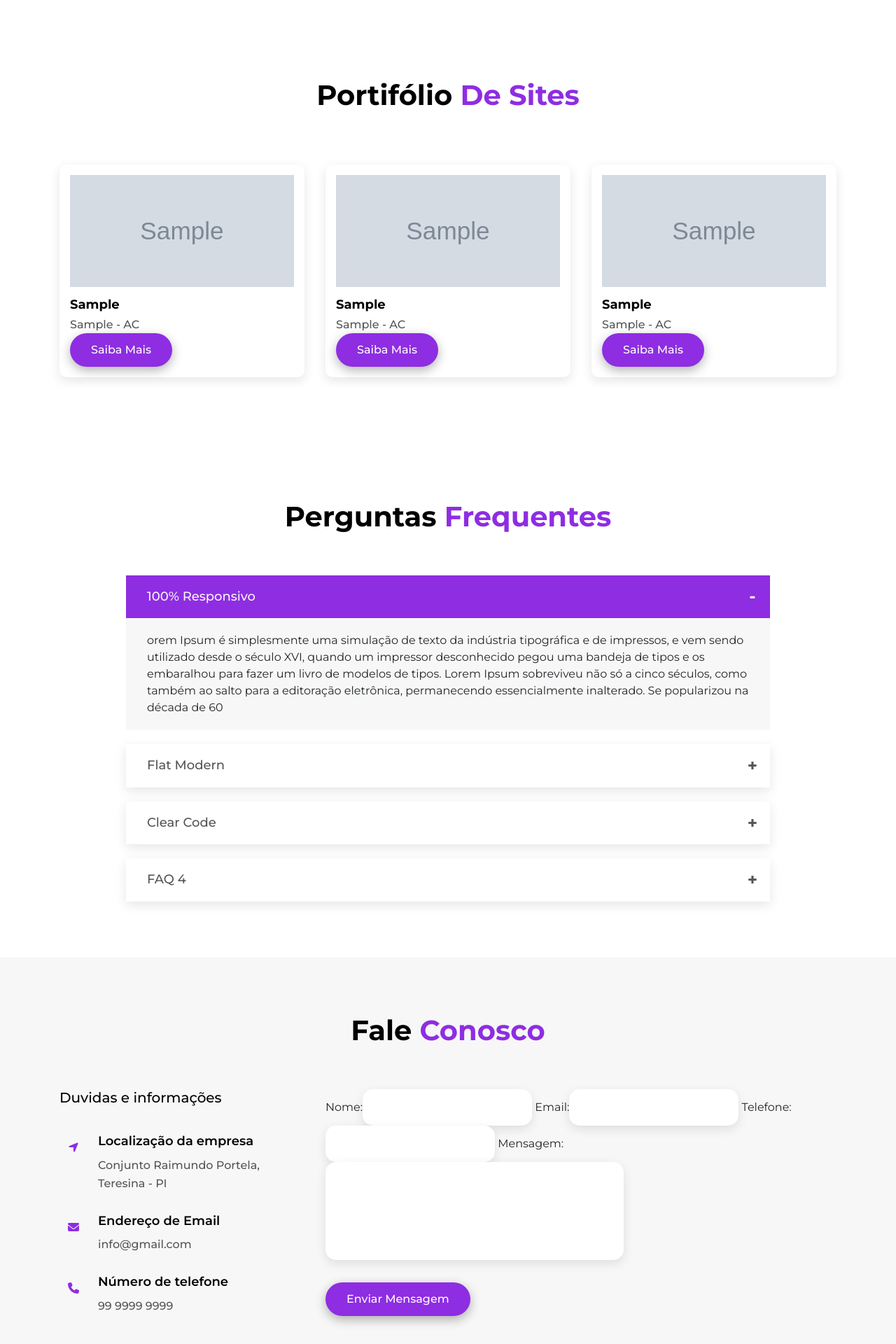
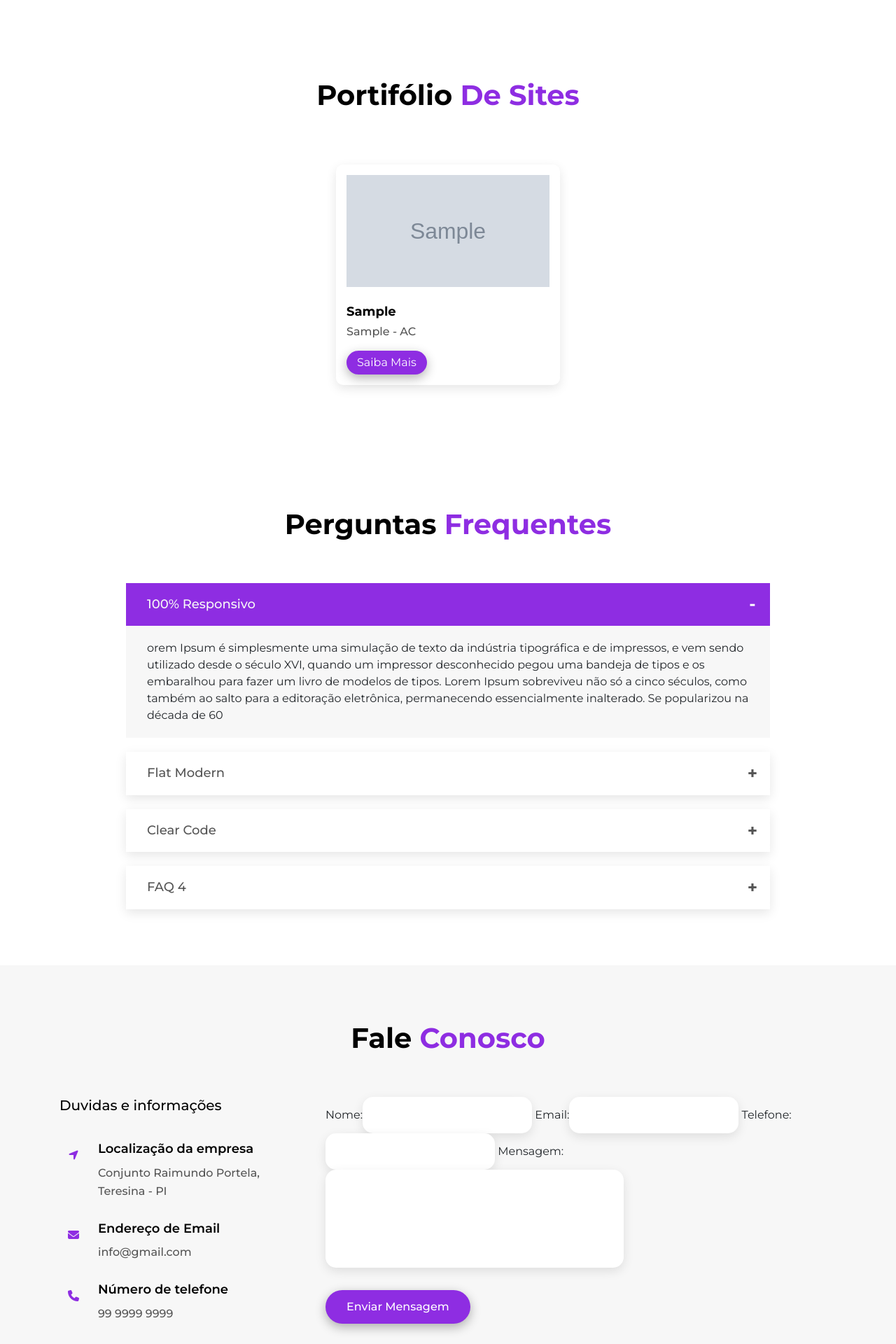
Before and after one commit to luanaAlm/service_page, a Django app: page / in a window 1280 px wide. Shown: the part 3790-5710 px from the top of the page at 70% size. Run offline with Django 3.2, Linux system fonts and the light colour scheme; tables that the repository leaves empty hold one stand-in row (values such as "Sample post"); grey boxes marked "Sample" are stand-in pictures; some libraries are stand-ins or nearby versions.

Commit message:
alterações portifolio

```diff
--- a/core/templates/index.html
+++ b/core/templates/index.html
@@ -261,8 +261,21 @@
                 </div>
             </div>
         </div>
-        <div class="row">
-            <div class="owl-carousel portfolio-carousel">
+        <div class="row justify-content-center">
+            {% for i in portifolios %}
+            <div class="col-lg-4 col-md-6">
+                <div class="portfolio">
+                    <div class="portfolio-item">
+                        <img class="img-fluid" src="{{i.image.url}}" alt="portfolio">
+                        <h3>{{i.empresa}}</h3>
+                        <span>{{i.cidade}} - {{i.estado}}</span>
+                        <a href="{{i.link}}" target="_blank" class="btn btn-portfolio">Saiba Mais</a>
+                    </div>
+                </div>
+            </div>
+            {% endfor %}
+
+            <!-- <div class="owl-carousel portfolio-carousel">
                 {% for i in portifolios %}
                     <div class="portfolio-item">
                         <img class="img-fluid" src="{{i.image.url}}" alt="portfolio">
@@ -271,7 +284,7 @@
                         <a href="{{i.link}}" class="btn btn-2">Saiba Mais</a>
                     </div>
                     {% endfor %}
-            </div>
+            </div> -->
         </div>
 
     </div>
--- a/static/css/style.css
+++ b/static/css/style.css
@@ -455,6 +455,7 @@ ul {
   box-shadow: var(--shadow-black-100);
 }
 .portfolio-item h3 {
+  padding-top: 10px;
   font-size: 18px;
   color: var(--block-900);
   font-weight: 700;
@@ -463,6 +464,7 @@ ul {
 }
 
 .portfolio-item span {
+  padding-bottom: 15px;
   display: block;
   font-size: 16px;
   font-weight: 500;
@@ -476,6 +478,25 @@ ul {
 }
 .portfolio-item a {
   text-decoration: none;
+}
+.btn-portfolio {
+  background-color: var(--main-color);
+  padding: 5px 15px;
+  border: none;
+  border-radius: 30px;
+  color: #ffffff;
+  font-size: 16px;
+  text-transform: capitalize;
+  transition: all 0.5s ease;
+  box-shadow: var(--shadow-black-300);
+  font-weight: 400;
+}
+.btn-portfolio:focus {
+  box-shadow: var(--shadow-black-300);
+}
+.btn-portfolio:hover {
+  color: var(--main-color);
+  background-color: #ffffff;
 }
 /*--------------------------------------------------------------
 # FAQ
```
Also changed, not shown: static/js/main.js (+4 -4 lines).
